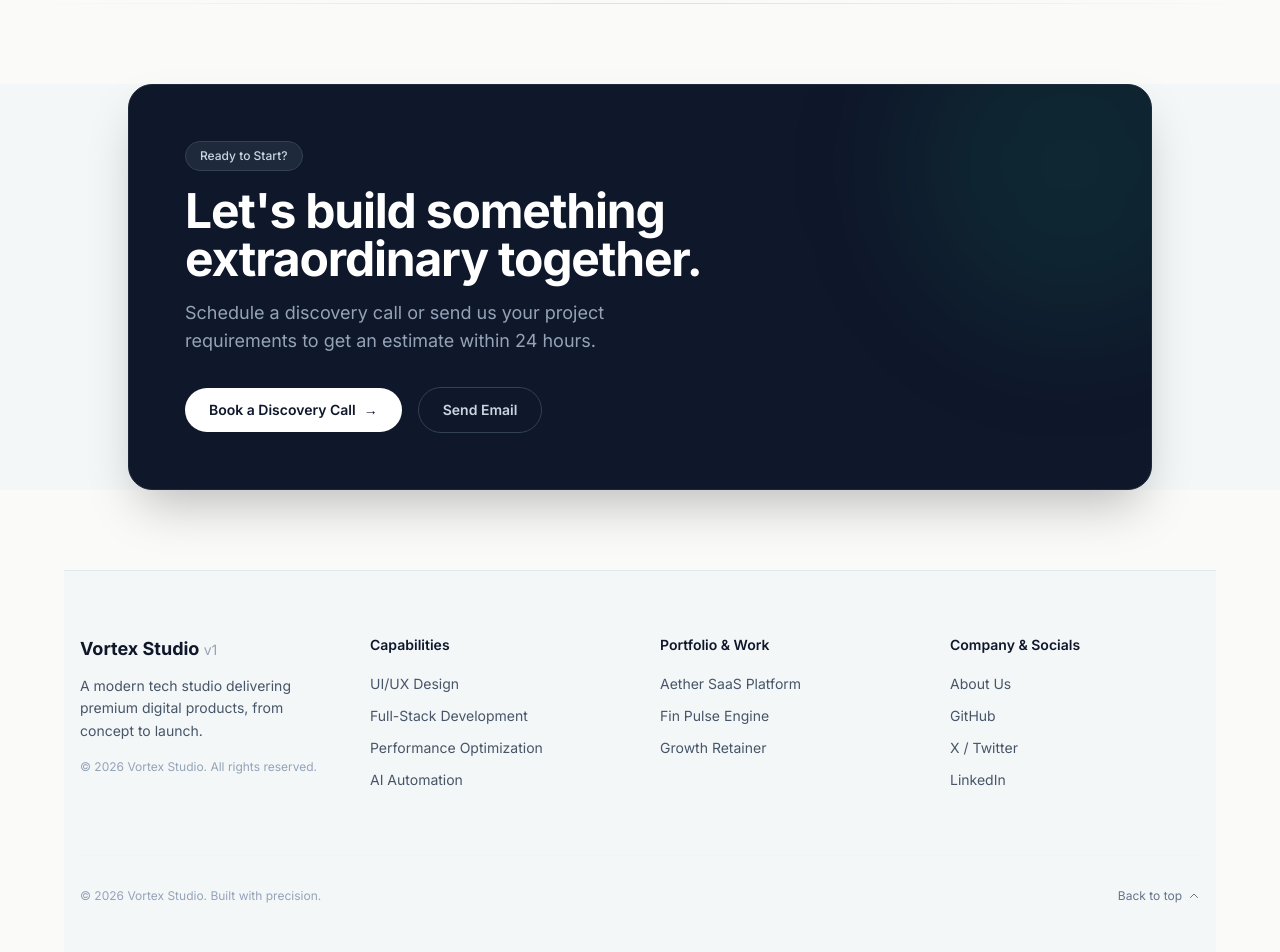
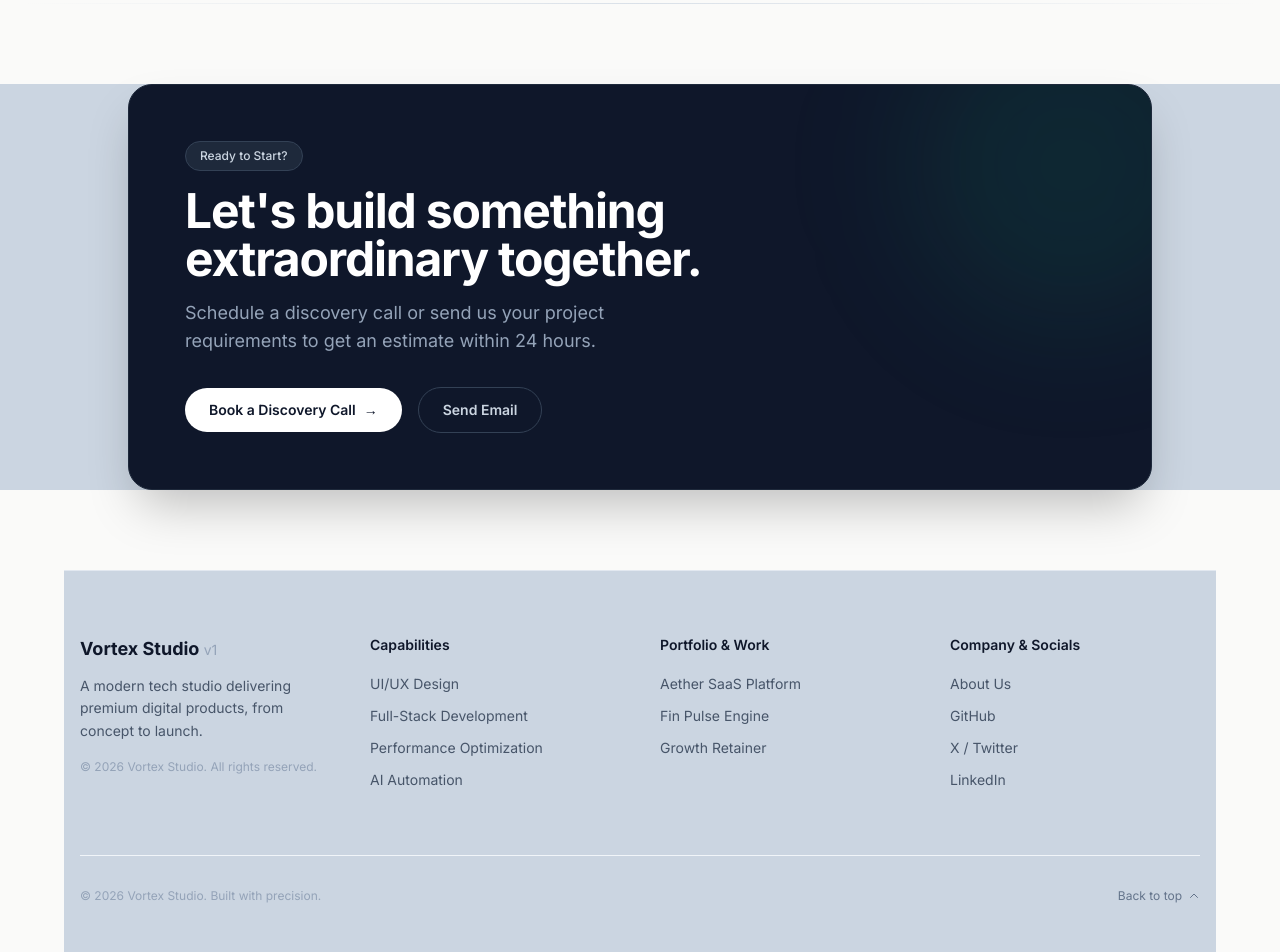
Before and after one commit to 4kmoviepointoo-bot/Vortex-studio.com, a Next.js app: page / in a window 1280 px wide. Shown: the part 4335-5287 px from the top of the page. Built offline with nearby package versions, Linux system fonts and the light colour scheme.

Commit message:
Increase section background contrast for stronger visual rhythm

```diff
--- a/app/services/page.tsx
+++ b/app/services/page.tsx
@@ -7,7 +7,7 @@ const spring = { type: 'spring', stiffness: 400, damping: 17 } as const
 
 export default function ServicesPage() {
   return (
-    <div className="min-h-screen px-4 pt-24 pb-16 bg-[#f4fbf7]">
+    <div className="min-h-screen px-4 pt-24 pb-16 bg-[#e6f4ea]">
       <div className="max-w-5xl mx-auto">
         <div className="text-center mb-20">
           <span className="inline-flex items-center px-3 py-1 text-xs font-medium text-[#0F172A] bg-slate-100 rounded-full mb-6">
--- a/components/footer.tsx
+++ b/components/footer.tsx
@@ -46,7 +46,7 @@ function FooterLink({ href, label, external = false }: { href: string; label: st
 
 export default function Footer() {
   return (
-    <footer className="border-t border-slate-200 bg-slate-100/60 pt-16 pb-12 max-w-6xl mx-auto px-4">
+    <footer className="border-t border-slate-200 bg-[#cbd5e1] pt-16 pb-12 max-w-6xl mx-auto px-4">
       <div className="grid grid-cols-1 md:grid-cols-4 gap-10">
         <div>
           <h3 className="text-lg font-bold text-slate-950 mb-3">Vortex Studio <span className="text-slate-400 font-normal text-sm">v1</span></h3>
--- a/components/home/contact-cta.tsx
+++ b/components/home/contact-cta.tsx
@@ -7,7 +7,7 @@ const spring = { type: 'spring', stiffness: 400, damping: 17 } as const
 
 export default function ContactCTA() {
   return (
-    <section className="my-20 px-4 bg-slate-100/60">
+    <section className="my-20 px-4 bg-[#cbd5e1]">
       <div className="bg-slate-900 text-white rounded-3xl p-8 sm:p-14 max-w-5xl mx-auto shadow-2xl relative overflow-hidden border border-slate-800">
         <div className="bg-emerald-500/10 blur-3xl rounded-full absolute -top-20 -right-20 w-80 h-80 pointer-events-none" />
         <span className="px-3.5 py-1.5 rounded-full border border-slate-700 bg-slate-800 text-xs text-slate-300 font-medium mb-4 inline-block relative z-10">
--- a/components/work.tsx
+++ b/components/work.tsx
@@ -142,7 +142,7 @@ export default function WorkShowcase() {
   const progressWidth = useTransform(scrollYProgress, [0, 1], ['0%', '100%'])
 
   return (
-    <div ref={targetRef} className="relative h-[300vh] w-full bg-[#f1f5f9]">
+    <div ref={targetRef} className="relative h-[300vh] w-full bg-[#e2e8f0]">
       <div className="sticky top-0 h-screen w-full flex flex-col justify-center overflow-hidden">
         <div className="flex items-center justify-between px-6 sm:px-12 mb-4 z-10">
           <span className="text-xs font-bold tracking-[0.2em] uppercase flex items-center gap-2">
```
